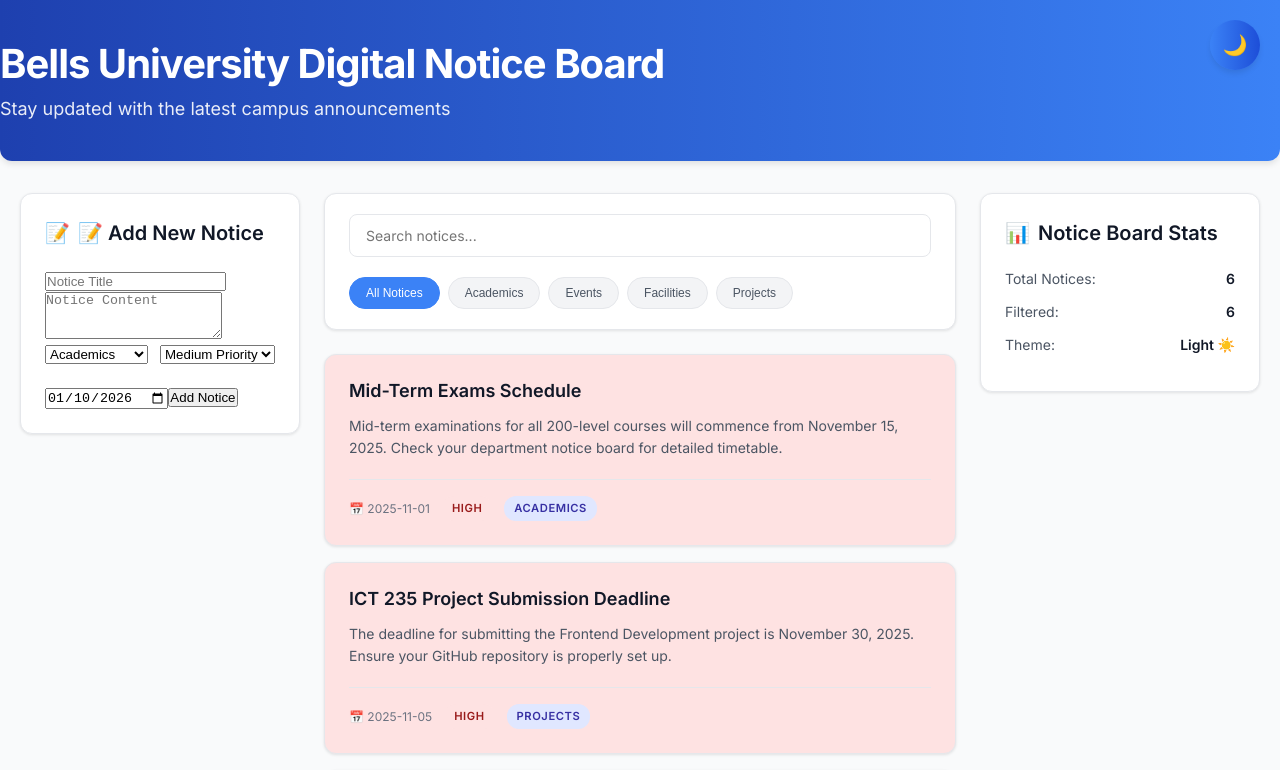
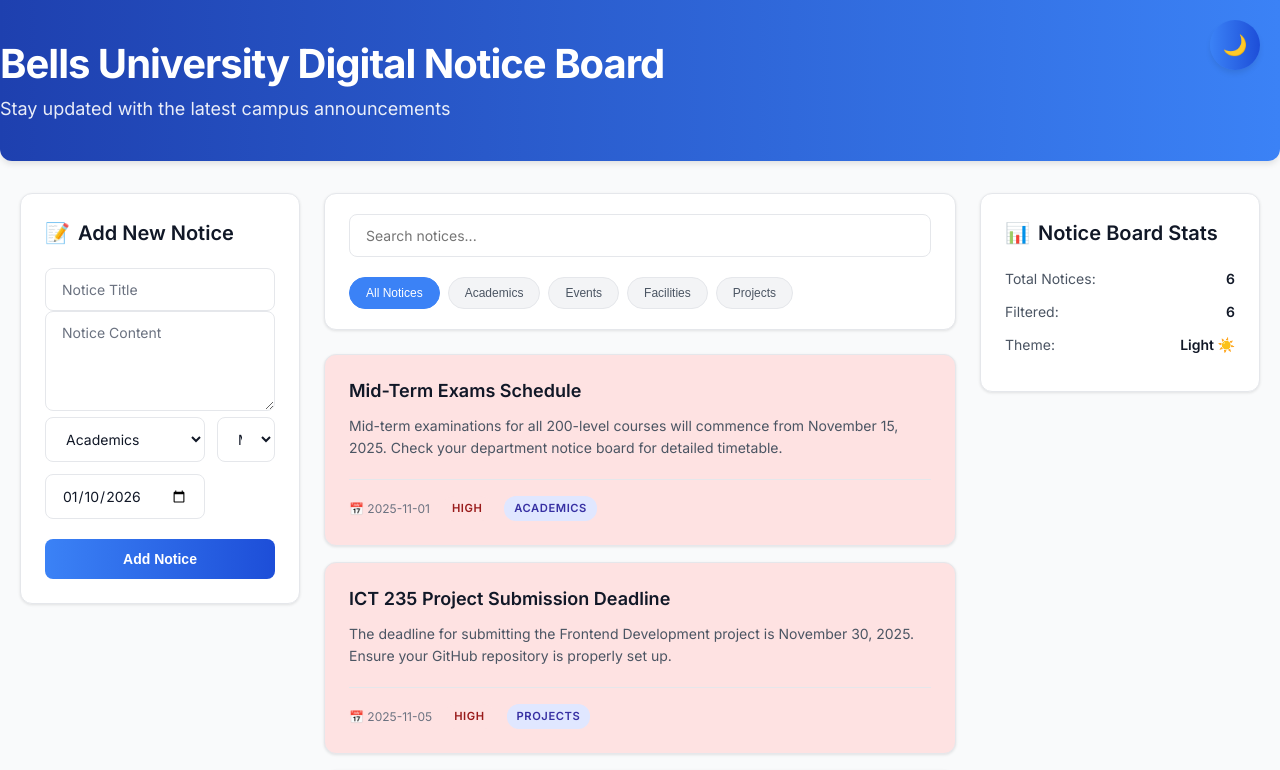
Before and after one commit to retrome3/bells_notice-board, a React (Create React App) app: page / in a window 1280 px wide. Shown: the top 770 px of the page. Built offline with nearby package versions, Linux system fonts and the light colour scheme; the HTML template or start-up script is replaced by a standard one.

Commit message:
Update NoticeForm.js

```diff
--- a/src/components/NoticeForm.js
+++ b/src/components/NoticeForm.js
@@ -2,7 +2,7 @@ import React, { useState } from 'react';
 import '../styles/App.css';
 
 const NoticeForm = ({ onAddNotice }) => {
-  const [form, setForm] = useState({
+  const [formData, setFormData] = useState({
     title: '',
     content: '',
     category: 'academics',
@@ -12,14 +12,18 @@ const NoticeForm = ({ onAddNotice }) => {
 
   const handleSubmit = (e) => {
     e.preventDefault();
-    if (!form.title.trim() || !form.content.trim()) return;
+    if (!formData.title.trim() || !formData.content.trim()) {
+      alert('Please fill in both title and content');
+      return;
+    }
 
     onAddNotice({
-      ...form,
-      id: Date.now()
+      ...formData,
+      id: Date.now() // Generate unique ID
     });
 
-    setForm({
+    // Reset form
+    setFormData({
       title: '',
       content: '',
       category: 'academics',
@@ -30,55 +34,71 @@ const NoticeForm = ({ onAddNotice }) => {
 
   const handleChange = (e) => {
     const { name, value } = e.target;
-    setForm(prev => ({ ...prev, [name]: value }));
+    setFormData(prev => ({
+      ...prev,
+      [name]: value
+    }));
   };
 
   return (
     <div className="notice-form">
-      <h3>📝 Add New Notice</h3>
+      <h3>Add New Notice</h3>
       <form onSubmit={handleSubmit}>
         <input
           type="text"
           name="title"
           placeholder="Notice Title"
-          value={form.title}
+          value={formData.title}
           onChange={handleChange}
+          className="form-input"
           required
         />
 
         <textarea
           name="content"
           placeholder="Notice Content"
-          value={form.content}
+          value={formData.content}
           onChange={handleChange}
+          className="form-input"
           rows="3"
           required
         />
 
         <div className="form-row">
-          <select name="category" value={form.category} onChange={handleChange}>
+          <select
+            name="category"
+            value={formData.category}
+            onChange={handleChange}
+            className="form-select"
+          >
             <option value="academics">Academics</option>
             <option value="events">Events</option>
             <option value="facilities">Facilities</option>
             <option value="projects">Projects</option>
           </select>
 
-          <select name="priority" value={form.priority} onChange={handleChange}>
+          <select
+            name="priority"
+            value={formData.priority}
+            onChange={handleChange}
+            className="form-select"
+          >
             <option value="low">Low Priority</option>
             <option value="medium">Medium Priority</option>
             <option value="high">High Priority</option>
           </select>
-        </div>
 
           <input
             type="date"
             name="date"
-          value={form.date}
+            value={formData.date}
             onChange={handleChange}
+            className="form-select"
             required
           />
+        </div>
 
-        <button type="submit">
+        <button type="submit" className="submit-btn">
           Add Notice
         </button>
       </form>
```
Lines whose indentation alone changed are shown as unchanged.
